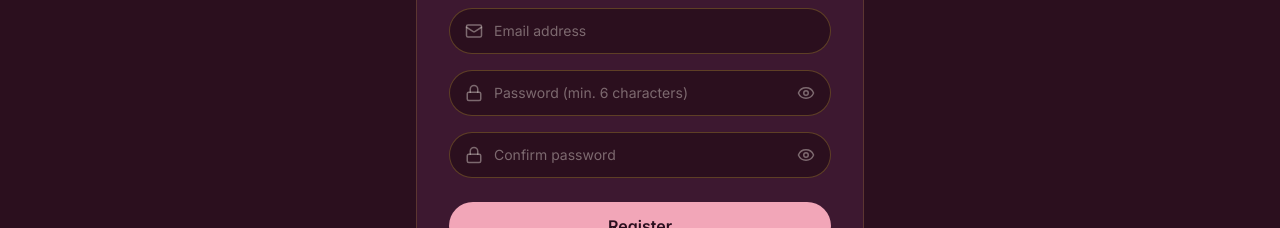
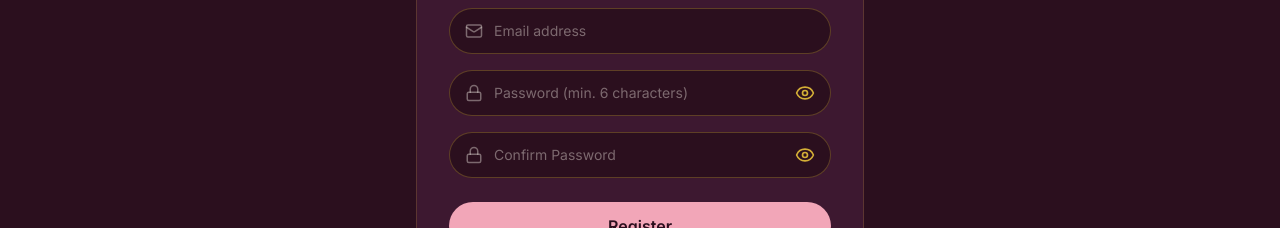
Before and after one commit to rabeya121/hridi-s-diary-frontend, a Next.js app: page /auth/register in a window 1280 px wide. Shown: the part 448-676 px from the top of the page. Built offline with nearby package versions, Linux system fonts and the light colour scheme; no server answers.

Commit message:
added passowrd eye/eyeoff section

```diff
--- a/src/app/auth/login/page.tsx
+++ b/src/app/auth/login/page.tsx
@@ -162,19 +162,21 @@ export default function LoginPage() {
               size={18}
               className="absolute left-4 top-1/2 -translate-y-1/2 text-ivory/40"
             />
+
             <input
               type={showPassword ? "text" : "password"}
               placeholder="Password"
               value={password}
               onChange={(e) => setPassword(e.target.value)}
-              className="w-full rounded-full border border-gold/30 bg-velvet py-3 pl-11 pr-11 font-body text-sm text-ivory placeholder:text-ivory/40 focus:border-gold focus:outline-none"
+              className="w-full rounded-full border border-gold/30 bg-velvet py-3 pl-11 pr-14 font-body text-sm text-ivory placeholder:text-ivory/40 focus:border-gold focus:outline-none"
             />
+
             <button
               type="button"
-              onClick={() => setShowPassword(!showPassword)}
-              className="absolute right-4 top-1/2 -translate-y-1/2 text-ivory/40 hover:text-ivory"
+              onClick={() => setShowPassword((prev) => !prev)}
+              className="absolute right-4 top-1/2 z-10 -translate-y-1/2 cursor-pointer text-gold hover:text-blush"
             >
-              {showPassword ? <EyeOff size={18} /> : <Eye size={18} />}
+              {showPassword ? <EyeOff size={20} /> : <Eye size={20} />}
             </button>
           </div>
 
--- a/src/app/auth/register/page.tsx
+++ b/src/app/auth/register/page.tsx
@@ -180,40 +180,43 @@ export default function RegisterPage() {
               size={18}
               className="absolute left-4 top-1/2 -translate-y-1/2 text-ivory/40"
             />
+
             <input
               type={showPassword ? "text" : "password"}
               placeholder="Password (min. 6 characters)"
               value={password}
               onChange={(e) => setPassword(e.target.value)}
-              className="w-full rounded-full border border-gold/30 bg-velvet py-3 pl-11 pr-11 font-body text-sm text-ivory placeholder:text-ivory/40 focus:border-gold focus:outline-none"
+              className="w-full rounded-full border border-gold/30 bg-velvet py-3 pl-11 pr-14 font-body text-sm text-ivory placeholder:text-ivory/40 focus:border-gold focus:outline-none"
             />
+
             <button
               type="button"
-              onClick={() => setShowPassword(!showPassword)}
-              className="absolute right-4 top-1/2 -translate-y-1/2 text-ivory/40 hover:text-ivory"
+              onClick={() => setShowPassword((prev) => !prev)}
+              className="absolute right-4 top-1/2 z-10 -translate-y-1/2 text-gold hover:text-blush"
             >
-              {showPassword ? <EyeOff size={18} /> : <Eye size={18} />}
+              {showPassword ? <EyeOff size={20} /> : <Eye size={20} />}
             </button>
           </div>
-
           <div className="relative">
             <Lock
               size={18}
               className="absolute left-4 top-1/2 -translate-y-1/2 text-ivory/40"
             />
+
             <input
               type={showConfirmPassword ? "text" : "password"}
-              placeholder="Confirm password"
+              placeholder="Confirm Password"
               value={confirmPassword}
               onChange={(e) => setConfirmPassword(e.target.value)}
-              className="w-full rounded-full border border-gold/30 bg-velvet py-3 pl-11 pr-11 font-body text-sm text-ivory placeholder:text-ivory/40 focus:border-gold focus:outline-none"
+              className="w-full rounded-full border border-gold/30 bg-velvet py-3 pl-11 pr-14 font-body text-sm text-ivory placeholder:text-ivory/40 focus:border-gold focus:outline-none"
             />
+
             <button
               type="button"
-              onClick={() => setShowConfirmPassword(!showConfirmPassword)}
-              className="absolute right-4 top-1/2 -translate-y-1/2 text-ivory/40 hover:text-ivory"
+              onClick={() => setShowConfirmPassword((prev) => !prev)}
+              className="absolute right-4 top-1/2 z-10 -translate-y-1/2 text-gold hover:text-blush"
             >
-              {showConfirmPassword ? <EyeOff size={18} /> : <Eye size={18} />}
+              {showConfirmPassword ? <EyeOff size={20} /> : <Eye size={20} />}
             </button>
           </div>
 
```
